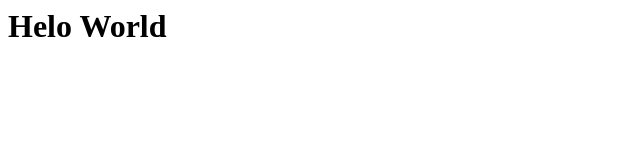
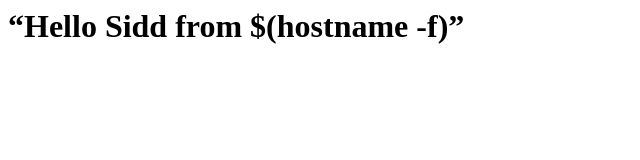
Before and after one commit to itkingtop/code-amicia, a plain HTML site: page index.html in a window 1280 px wide. Shown: the whole page, without its empty margins (0-640 px from the left). Drawn offline with Linux system fonts and the light colour scheme.

Commit message:
Update index.html

```diff
--- a/index.html
+++ b/index.html
@@ -1,4 +1,4 @@
 <h1>
-  Helo World
+  “Hello Sidd from $(hostname -f)”
 
 </h1>
```
